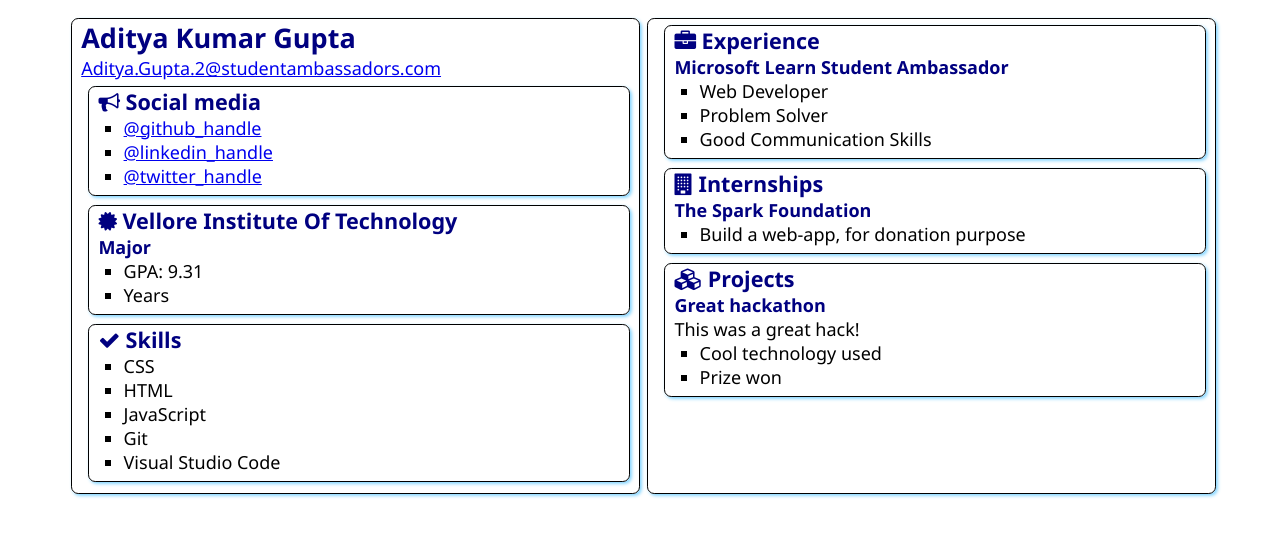
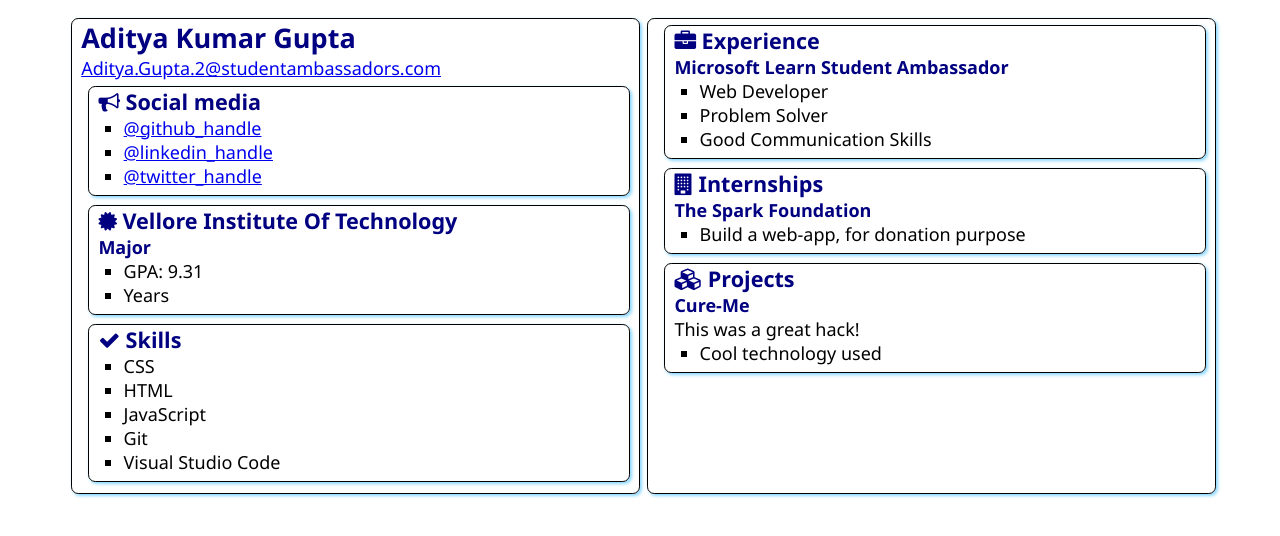
Before and after one commit to al1216/Ambassador-SWA-Pilot, a plain HTML site: page src/index.html in a window 1280 px wide. Drawn offline with Linux system fonts and the light colour scheme.

Commit message:
Update index.html

```diff
--- a/src/index.html
+++ b/src/index.html
@@ -86,11 +86,12 @@
                     Projects
                 </h2>
 
-                <h3>Great hackathon</h3>
+                <h3>Cure-Me</h3>
+                <a href="https://cure-me.netlify.app/"></a>
                 <div>This was a great hack!</div>
                 <ul>
                     <li>Cool technology used</li>
-                    <li>Prize won</li>
+
                 </ul>
             </section>
         </article>
```
